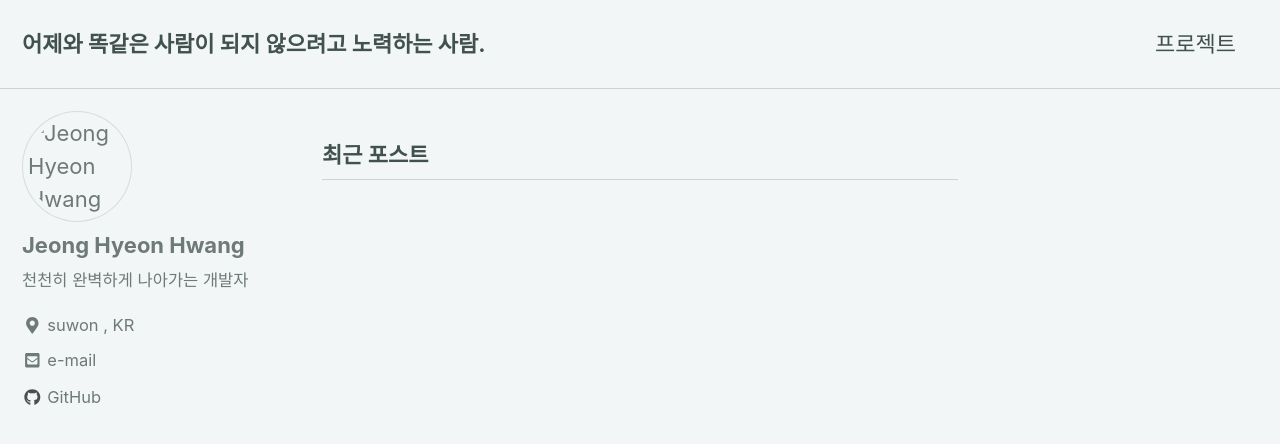
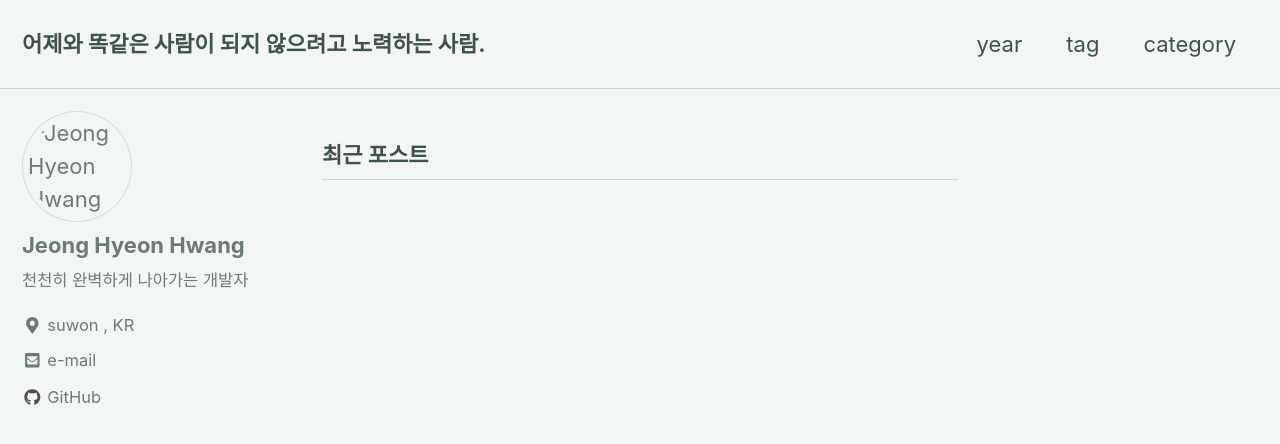
Before and after one commit to JHHWANG01/JHHWANG01.github.io, a Jekyll site: the page built from index.html, in a window 1280 px wide and 900 px high. Shown: the top 444 px of the window. Built offline with Jekyll 4.4.1, drawn with Linux system fonts in a browser that asks for light colours; cached includes are drawn as plain includes; nearby versions of some CDN libraries; the list of posts is cut into pages by our own code.

Commit message:
Update navigation.yml

```diff
--- a/_data/navigation.yml
+++ b/_data/navigation.yml
@@ -1,11 +1,11 @@
 # main links
 main:
-  - title: "프로젝트"
-    url: /year-archive/
-  # - title: "About"
-  #   url: https://mmistakes.github.io/minimal-mistakes/about/
-  # - title: "Sample Posts"
-  #   url: /year-archive/
+  - title: "year"
+    url: /_pages/year-archive/
+  - title: "tag"
+    url: /_pages/tag-archive/
+  - title: "category"
+    url: /category-archive/
   # - title: "Sample Collections"
   #   url: /collection-archive/
   # - title: "Sitemap"
```
